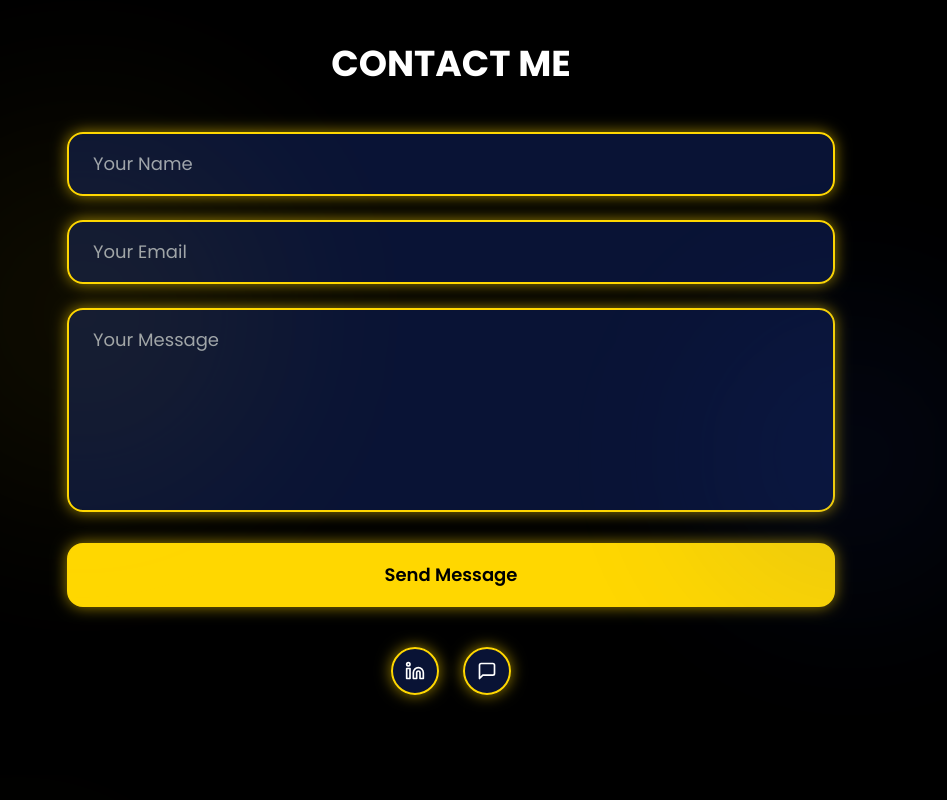
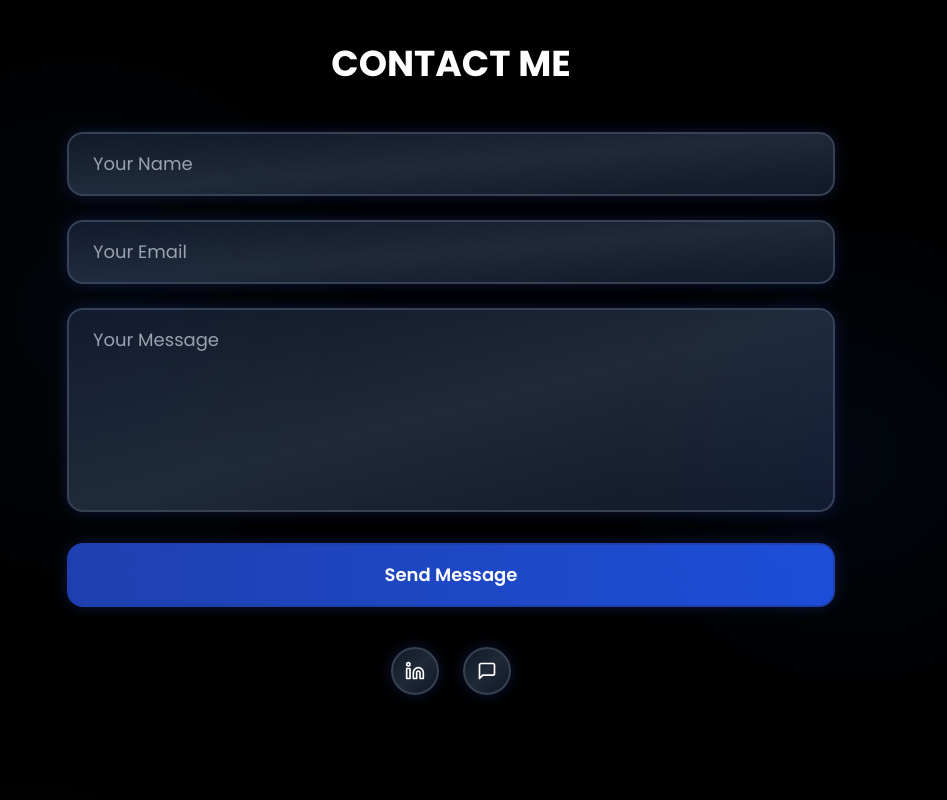
Before and after one commit to hansana128/glow-brand-architect, a React (Vite) app: page / in a window 1280 px wide. Shown: the part 2760-3560 px from the top of the page, without its empty margins (189-1136 px from the left). Built offline with nearby package versions, Linux system fonts and the light colour scheme.

Commit message:
Refactor: Contact section box colors
Change the contact section input boxes to use the same gray color scheme as the "What I'm Offering" section boxes.

```diff
--- a/src/components/Contact.tsx
+++ b/src/components/Contact.tsx
@@ -51,9 +51,9 @@ const Contact = () => {
   return (
     <section id="contact" className="py-20 relative overflow-hidden">
       {/* Background Elements */}
-      <div className="absolute inset-0 opacity-30 pointer-events-none">
-        <div className="absolute top-40 left-20 w-96 h-96 rounded-full bg-brand-yellow/20 blur-[100px]"></div>
-        <div className="absolute bottom-40 right-20 w-80 h-80 rounded-full bg-brand-blue/30 blur-[80px]"></div>
+      <div className="absolute inset-0 opacity-20 pointer-events-none">
+        <div className="absolute top-40 left-20 w-96 h-96 rounded-full bg-blue-500/20 blur-[100px]"></div>
+        <div className="absolute bottom-40 right-20 w-80 h-80 rounded-full bg-blue-600/30 blur-[80px]"></div>
       </div>
 
       <div className="container mx-auto px-4">
@@ -72,7 +72,7 @@ const Contact = () => {
                 value={formData.name}
                 onChange={handleChange}
                 placeholder="Your Name"
-                className="w-full bg-brand-blue/30 border-2 border-brand-yellow rounded-2xl px-6 py-4 text-white placeholder-gray-400 focus:outline-none focus:ring-2 focus:ring-brand-yellow shadow-[0_0_15px_rgba(255,215,0,0.6)] transition-all text-lg"
+                className="w-full bg-gradient-to-br from-gray-900 via-gray-800 to-gray-900 border-2 border-gray-700 rounded-2xl px-6 py-4 text-white placeholder-gray-400 focus:outline-none focus:ring-2 focus:ring-blue-800 focus:border-blue-800 shadow-[0_0_15px_rgba(30,58,138,0.4)] transition-all text-lg"
               />
             </div>
 
@@ -83,7 +83,7 @@ const Contact = () => {
                 value={formData.email}
                 onChange={handleChange}
                 placeholder="Your Email"
-                className="w-full bg-brand-blue/30 border-2 border-brand-yellow rounded-2xl px-6 py-4 text-white placeholder-gray-400 focus:outline-none focus:ring-2 focus:ring-brand-yellow shadow-[0_0_15px_rgba(255,215,0,0.6)] transition-all text-lg"
+                className="w-full bg-gradient-to-br from-gray-900 via-gray-800 to-gray-900 border-2 border-gray-700 rounded-2xl px-6 py-4 text-white placeholder-gray-400 focus:outline-none focus:ring-2 focus:ring-blue-800 focus:border-blue-800 shadow-[0_0_15px_rgba(30,58,138,0.4)] transition-all text-lg"
               />
             </div>
 
@@ -94,13 +94,13 @@ const Contact = () => {
                 onChange={handleChange}
                 placeholder="Your Message"
                 rows={6}
-                className="w-full bg-brand-blue/30 border-2 border-brand-yellow rounded-2xl px-6 py-4 text-white placeholder-gray-400 focus:outline-none focus:ring-2 focus:ring-brand-yellow shadow-[0_0_15px_rgba(255,215,0,0.6)] resize-none transition-all text-lg"
+                className="w-full bg-gradient-to-br from-gray-900 via-gray-800 to-gray-900 border-2 border-gray-700 rounded-2xl px-6 py-4 text-white placeholder-gray-400 focus:outline-none focus:ring-2 focus:ring-blue-800 focus:border-blue-800 shadow-[0_0_15px_rgba(30,58,138,0.4)] resize-none transition-all text-lg"
               ></textarea>
             </div>
 
             <button
               type="submit"
-              className="w-full bg-brand-yellow hover:bg-brand-yellow/90 text-black py-4 rounded-2xl font-semibold text-lg transition-colors duration-300 shadow-[0_0_15px_rgba(255,215,0,0.6)] border-2 border-brand-yellow"
+              className="w-full bg-gradient-to-r from-blue-800 to-blue-700 hover:from-blue-700 hover:to-blue-600 text-white py-4 rounded-2xl font-semibold text-lg transition-all duration-300 shadow-[0_0_15px_rgba(30,58,138,0.4)] border-2 border-blue-800 hover:border-blue-700"
             >
               Send Message
             </button>
@@ -111,7 +111,7 @@ const Contact = () => {
               href="https://www.linkedin.com/in/malshi-hansana"
               target="_blank"
               rel="noopener noreferrer"
-              className="flex items-center justify-center w-12 h-12 rounded-full bg-brand-blue/30 border-2 border-brand-yellow text-white shadow-[0_0_15px_rgba(255,215,0,0.6)] transition-all duration-300 hover:shadow-[0_0_20px_rgba(255,215,0,0.8)]"
+              className="flex items-center justify-center w-12 h-12 rounded-full bg-gradient-to-br from-gray-900 via-gray-800 to-gray-900 border-2 border-gray-700 text-white shadow-[0_0_15px_rgba(30,58,138,0.4)] transition-all duration-300 hover:border-blue-800 hover:shadow-[0_0_20px_rgba(30,58,138,0.6)]"
             >
               <Linkedin size={20} />
             </a>
@@ -119,7 +119,7 @@ const Contact = () => {
               href="https://wa.me/+123456789"
               target="_blank"
               rel="noopener noreferrer"
-              className="flex items-center justify-center w-12 h-12 rounded-full bg-brand-blue/30 border-2 border-brand-yellow text-white shadow-[0_0_15px_rgba(255,215,0,0.6)] transition-all duration-300 hover:shadow-[0_0_20px_rgba(255,215,0,0.8)]"
+              className="flex items-center justify-center w-12 h-12 rounded-full bg-gradient-to-br from-gray-900 via-gray-800 to-gray-900 border-2 border-gray-700 text-white shadow-[0_0_15px_rgba(30,58,138,0.4)] transition-all duration-300 hover:border-blue-800 hover:shadow-[0_0_20px_rgba(30,58,138,0.6)]"
             >
               <MessageSquare size={20} />
             </a>
```
